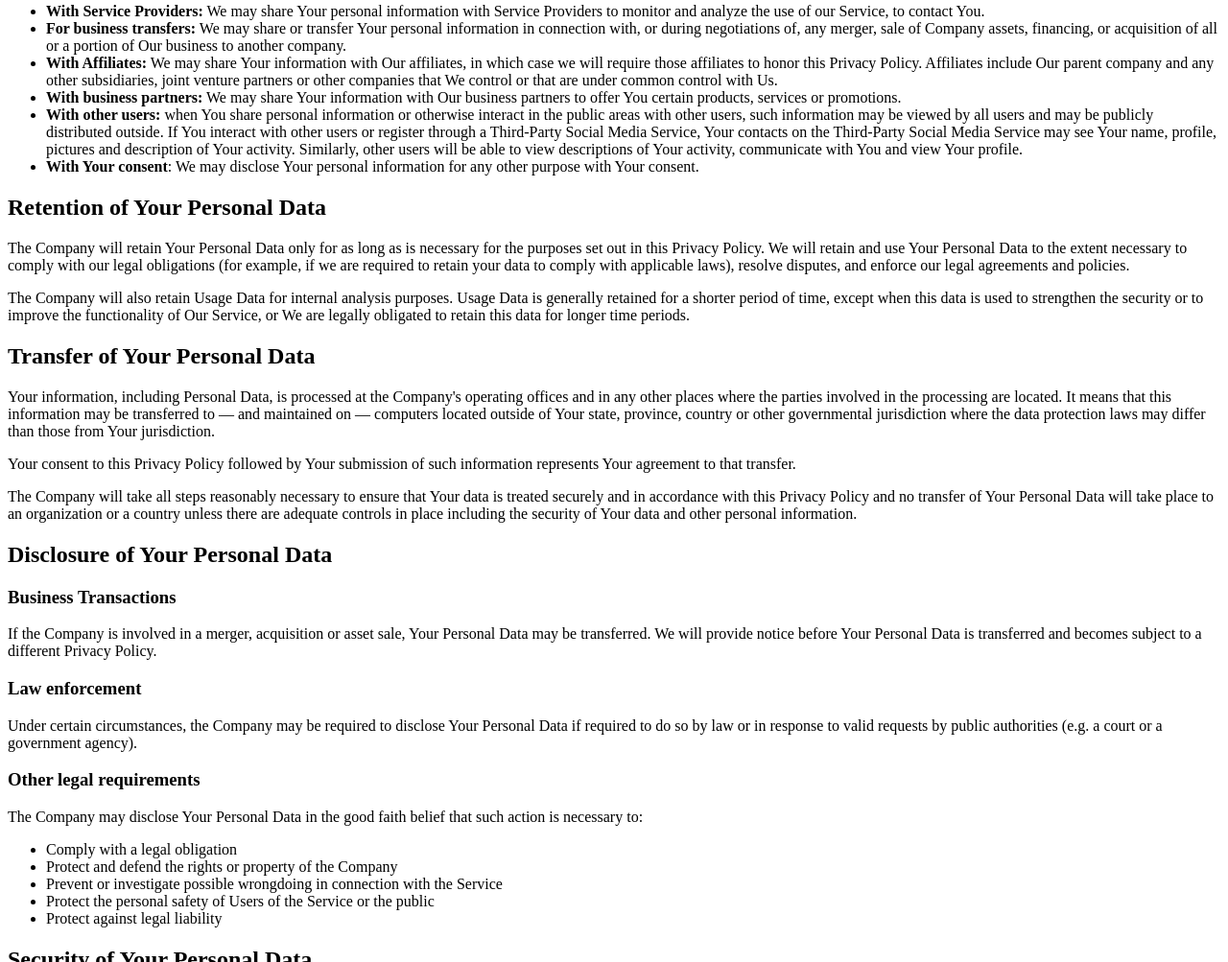
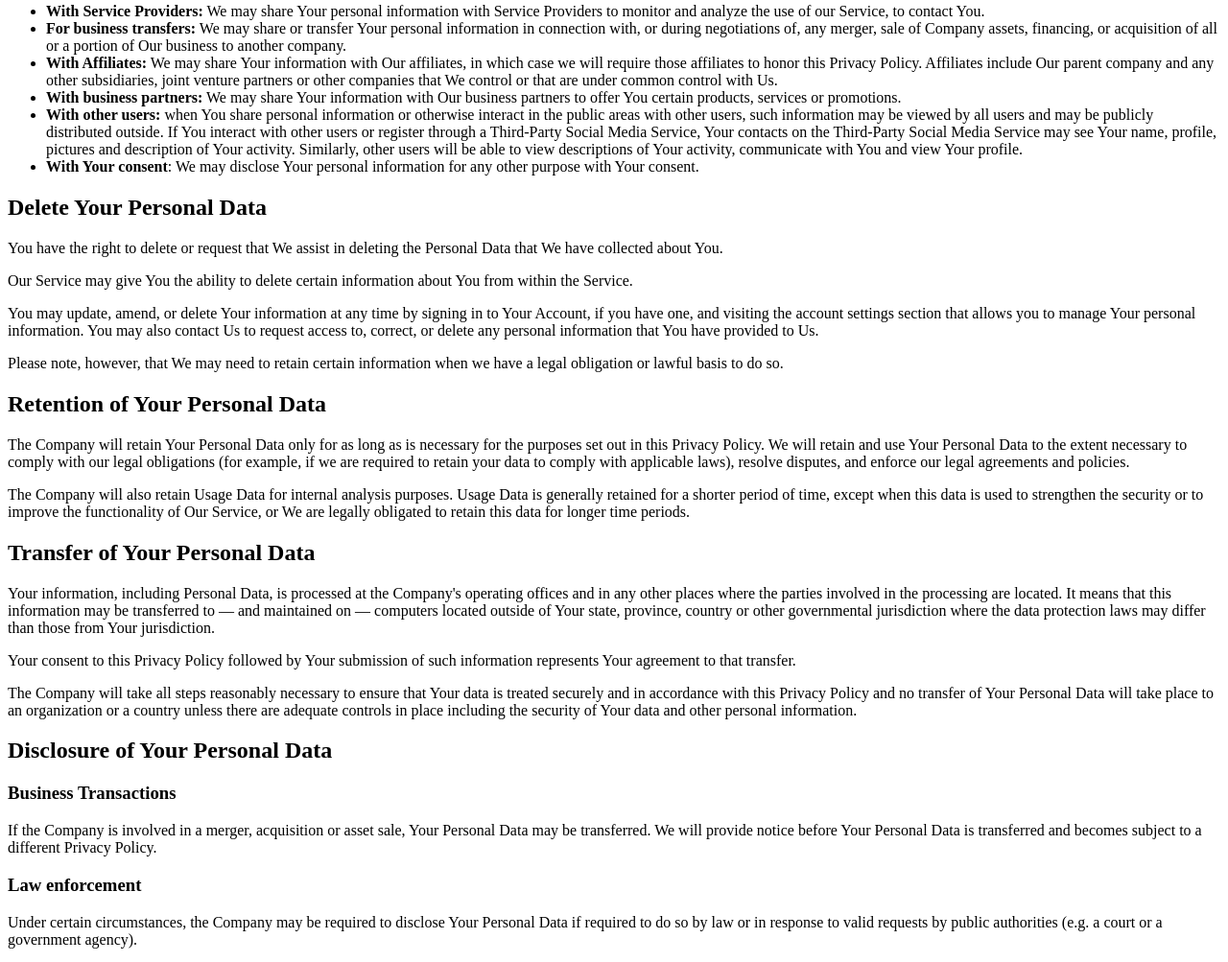
Before and after one commit to InstaRater/InstaRater.github.io, a plain HTML site: page index.html in a window 1280 px wide. Shown: the part 2927-3930 px from the top of the page at 96% size. Drawn offline with Linux system fonts and the light colour scheme.

Commit message:
Update index.html

```diff
--- a/index.html
+++ b/index.html
@@ -147,6 +147,11 @@
 <li><strong>With other users:</strong> when You share personal information or otherwise interact in the public areas with other users, such information may be viewed by all users and may be publicly distributed outside. If You interact with other users or register through a Third-Party Social Media Service, Your contacts on the Third-Party Social Media Service may see Your name, profile, pictures and description of Your activity. Similarly, other users will be able to view descriptions of Your activity, communicate with You and view Your profile.</li>
 <li><strong>With Your consent</strong>: We may disclose Your personal information for any other purpose with Your consent.</li>
 </ul>
+    <h2>Delete Your Personal Data</h2>
+<p>You have the right to delete or request that We assist in deleting the Personal Data that We have collected about You.</p>
+<p>Our Service may give You the ability to delete certain information about You from within the Service.</p>
+<p>You may update, amend, or delete Your information at any time by signing in to Your Account, if you have one, and visiting the account settings section that allows you to manage Your personal information. You may also contact Us to request access to, correct, or delete any personal information that You have provided to Us.</p>
+<p>Please note, however, that We may need to retain certain information when we have a legal obligation or lawful basis to do so.</p>
 <h2>Retention of Your Personal Data</h2>
 <p>The Company will retain Your Personal Data only for as long as is necessary for the purposes set out in this Privacy Policy. We will retain and use Your Personal Data to the extent necessary to comply with our legal obligations (for example, if we are required to retain your data to comply with applicable laws), resolve disputes, and enforce our legal agreements and policies.</p>
 <p>The Company will also retain Usage Data for internal analysis purposes. Usage Data is generally retained for a shorter period of time, except when this data is used to strengthen the security or to improve the functionality of Our Service, or We are legally obligated to retain this data for longer time periods.</p>
```
